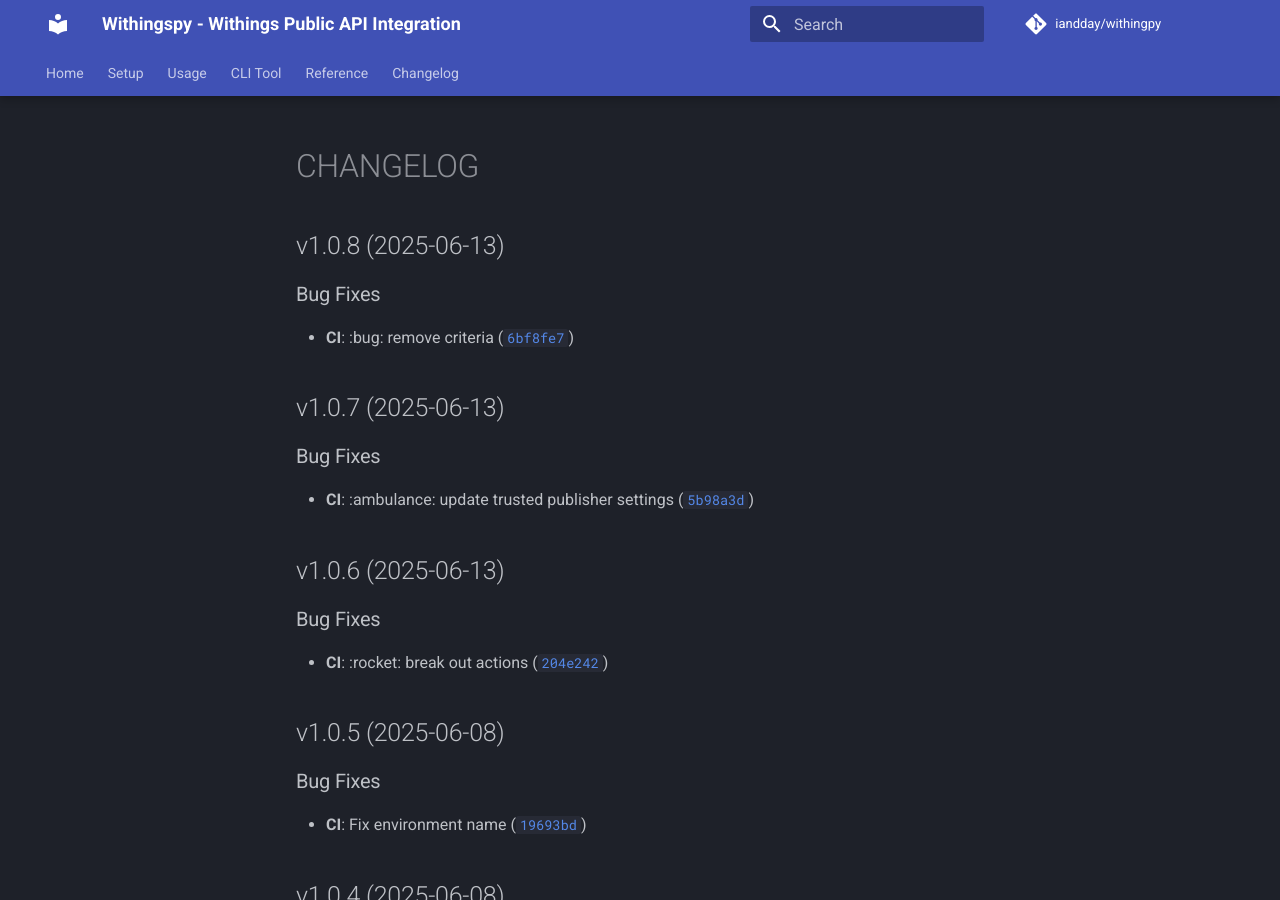
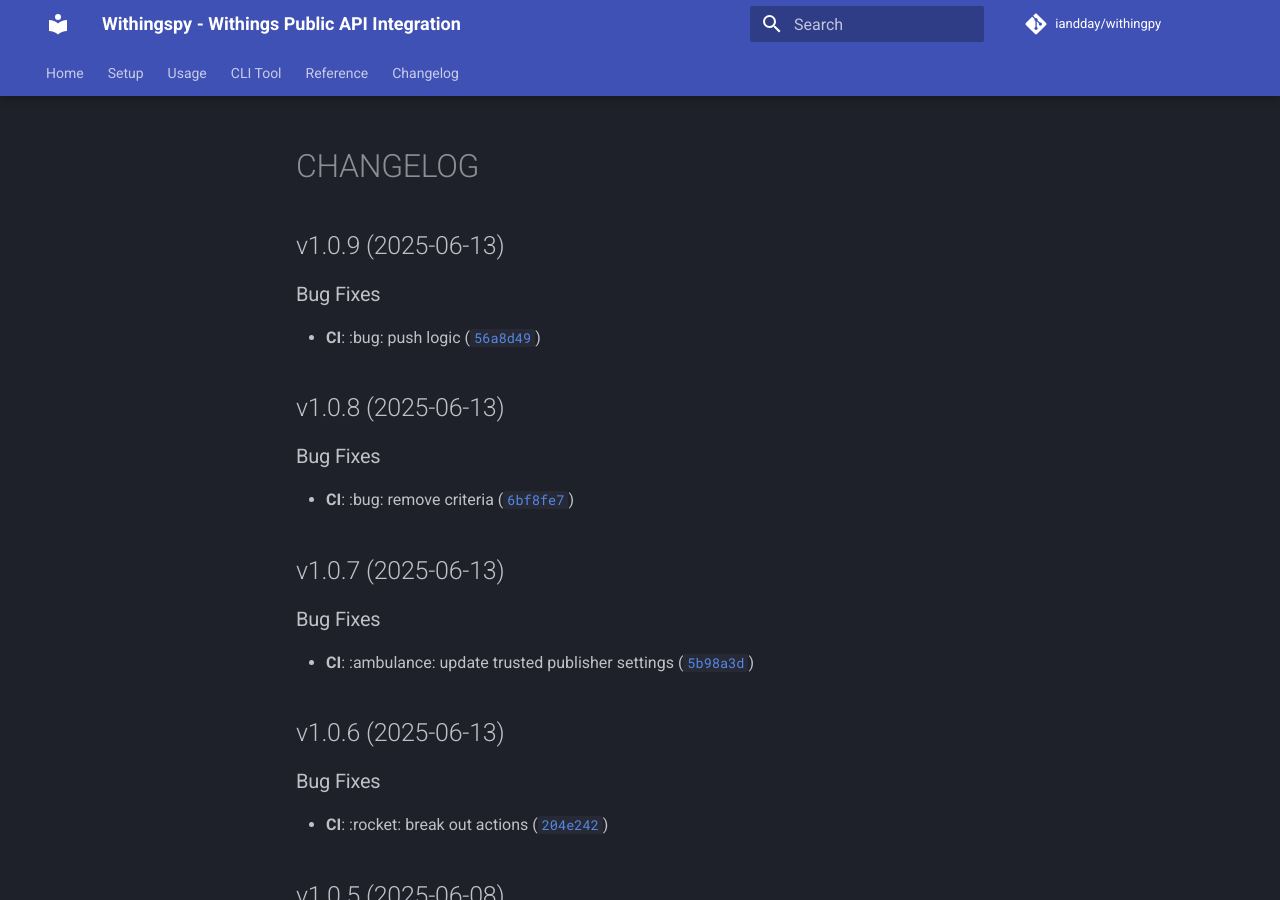
Before and after one commit to iandday/withingpy, an MkDocs documentation site: the page built from docs/CHANGELOG.md, in a window 1280 px wide and 900 px high. Built offline with MkDocs 1.6.1 and Material for MkDocs 9.7.7, drawn with Linux system fonts in a browser that asks for light colours; comment, search, counter and statistics services are not loaded.

Commit message:
1.0.9
Automatically generated by python-semantic-release

```diff
--- a/docs/CHANGELOG.md
+++ b/docs/CHANGELOG.md
@@ -1,6 +1,14 @@
 # CHANGELOG
 
 <!-- version list -->
+
+## v1.0.9 (2025-06-13)
+
+### Bug Fixes
+
+- **CI**: :bug: push logic
+  ([`56a8d49`](https://github.com/iandday/withingpy/commit/56a8d497b565c5b8ceff1016a6da1b97fb4f8be9))
+
 
 ## v1.0.8 (2025-06-13)
 
--- a/pyproject.toml
+++ b/pyproject.toml
@@ -1,6 +1,6 @@
 [project]
 name = "withingpy"
-version = "1.0.8"
+version = "1.0.9"
 description = "Withings Public API Integration"
 readme = "README.md"
 authors = [
```
